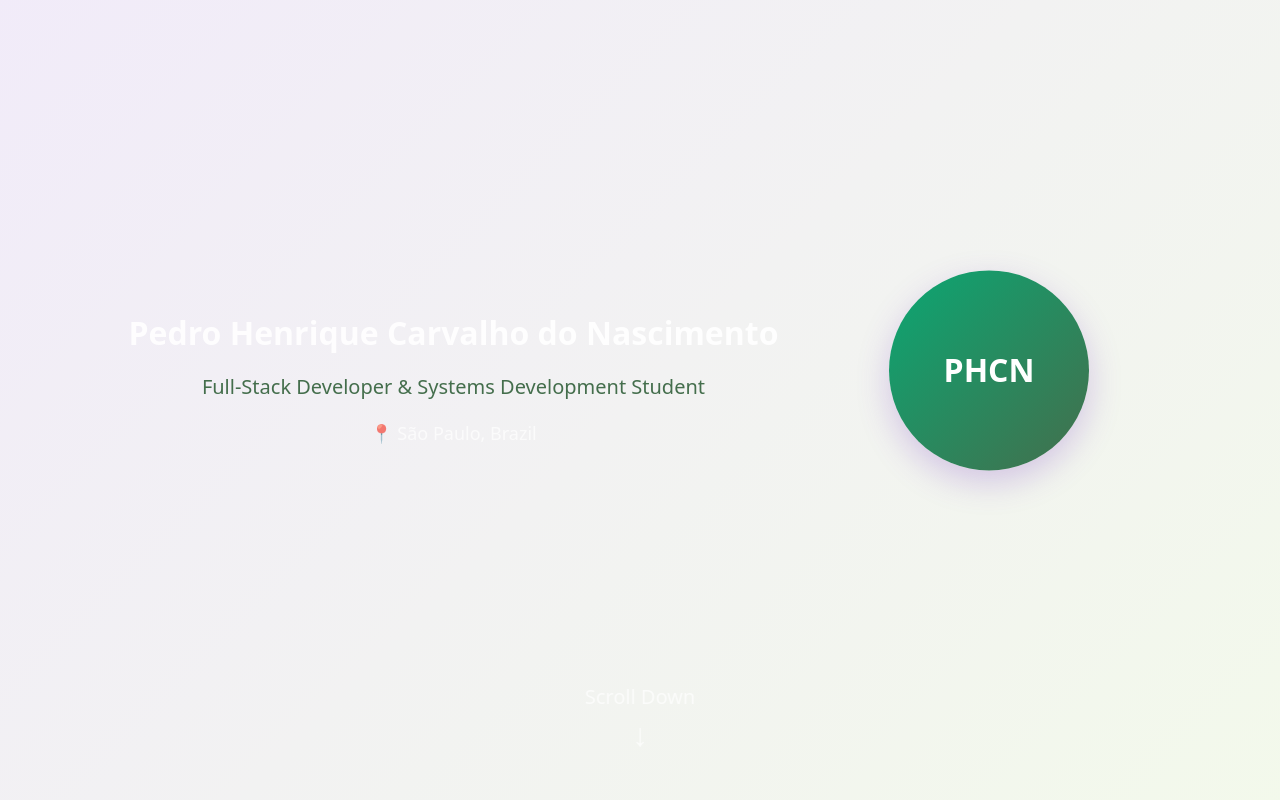
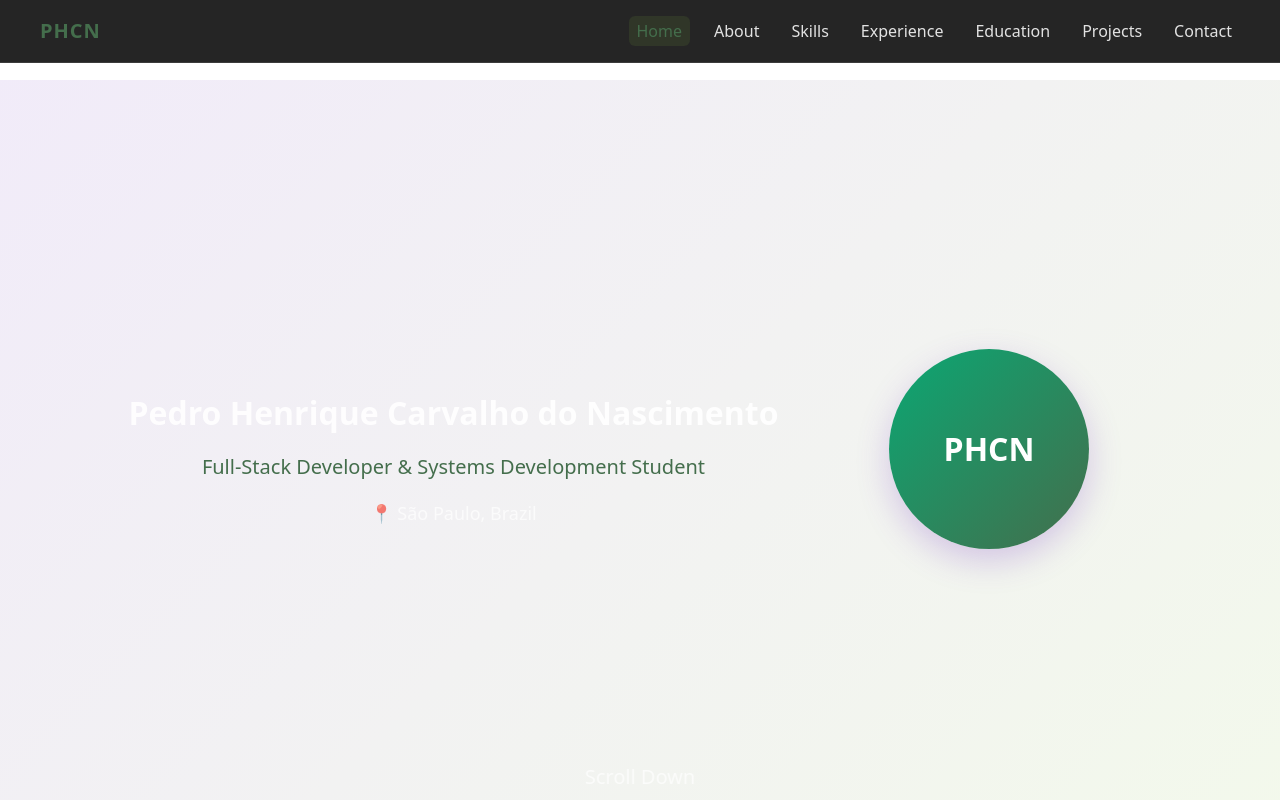
Before and after one commit to pedrohcnascimento/PortfolioPHCN, a React (Vite) app: page / in a window 1280 px wide. Shown: the top 800 px of the page. Built offline with nearby package versions, Linux system fonts and the light colour scheme.

Commit message:
feat: add responsive navbar with hamburger menu

```diff
--- a/src/pages/dashboard/Dashboard.css
+++ b/src/pages/dashboard/Dashboard.css
@@ -5,6 +5,7 @@
   opacity: 0;
   transform: translateY(20px);
   transition: all var(--transition-slow);
+  padding-top: 80px;
 }
 
 .dashboard.visible {
@@ -141,55 +142,125 @@ section.visible {
   50% { opacity: 1; filter: drop-shadow(0 0 12px rgba(136, 195, 60, 0.6)); }
 }
 
-/* Navigation */
-.dashboard-nav {
-  position: sticky;
-  top: 70px;
+/* Navbar & Hamburger Menu */
+.navbar {
+  position: fixed;
+  top: 0;
+  left: 0;
+  width: 100%;
   background: rgba(26, 26, 26, 0.95);
   backdrop-filter: blur(10px);
   border-bottom: 1px solid rgba(255, 255, 255, 0.1);
-  z-index: 100;
+  z-index: 1000;
   padding: var(--spacing-md) 0;
 }
 
-.nav-container {
+.navbar-container {
   max-width: 1200px;
   margin: 0 auto;
   display: flex;
-  gap: var(--spacing-sm);
+  justify-content: space-between;
+  align-items: center;
   padding: 0 var(--spacing-xl);
-  overflow-x: auto;
-  scrollbar-width: none;
-  -ms-overflow-style: none;
 }
 
-.nav-container::-webkit-scrollbar {
-  display: none;
+.navbar-logo {
+  font-size: var(--font-size-xl);
+  font-weight: var(--font-weight-bold);
+  color: var(--accent-color);
+  cursor: pointer;
+  letter-spacing: 1px;
 }
 
-.nav-item {
-  background: none;
-  border: 2px solid transparent;
-  color: var(--text-light);
-  padding: var(--spacing-sm) var(--spacing-lg);
-  border-radius: var(--radius-lg);
-  cursor: pointer;
-  font-weight: var(--font-weight-medium);
-  transition: all var(--transition-normal);
-  white-space: nowrap;
-  flex-shrink: 0;
+.nav-menu {
+  display: flex;
+  list-style: none;
+  gap: var(--spacing-md);
+  margin: 0;
+  padding: 0;
 }
 
-.nav-item:hover {
-  background: rgba(136, 195, 60, 0.1);
-  border-color: var(--accent-color);
+.nav-link {
+  background: none;
+  border: none;
+  color: var(--text-light);
+  font-size: var(--font-size-base);
+  font-weight: var(--font-weight-medium);
+  cursor: pointer;
+  transition: all var(--transition-normal);
+  padding: var(--spacing-xs) var(--spacing-sm);
+  border-radius: var(--radius-md);
+}
+
+.nav-link:hover {
   color: var(--accent-color);
 }
 
-.nav-item.active {
-  background: var(--accent-color);
-  color: var(--bg-dark);
-  border-color: var(--accent-color);
+.nav-link.active {
+  color: var(--accent-color);
+  background: rgba(136, 195, 60, 0.1);
+}
+
+.hamburger {
+  display: none;
+  flex-direction: column;
+  justify-content: space-between;
+  width: 30px;
+  height: 21px;
+  background: none;
+  border: none;
+  cursor: pointer;
+  padding: 0;
+  z-index: 1001;
+}
+
+.bar {
+  height: 3px;
+  width: 100%;
+  background-color: var(--text-light);
+  border-radius: 10px;
+  transition: all 0.3s ease-in-out;
+}
+
+/* Hamburger Animation */
+.hamburger.active .bar:nth-child(2) {
+  opacity: 0;
+}
+
+.hamburger.active .bar:nth-child(1) {
+  transform: translateY(9px) rotate(45deg);
+}
+
+.hamburger.active .bar:nth-child(3) {
+  transform: translateY(-9px) rotate(-45deg);
+}
+
+@media (max-width: 768px) {
+  .hamburger {
+    display: flex;
+  }
+
+  .nav-menu {
+    position: fixed;
+    left: -100%;
+    top: 0;
+    flex-direction: column;
+    background-color: rgba(26, 26, 26, 0.98);
+    width: 100%;
+    height: 100vh;
+    justify-content: center;
+    align-items: center;
+    transition: 0.3s;
+    gap: var(--spacing-xl);
+  }
+
+  .nav-menu.active {
+    left: 0;
+  }
+
+  .nav-link {
+    font-size: var(--font-size-xl);
+  }
 }
 
 /* Content Container */
--- a/src/pages/dashboard/Dashboard.jsx
+++ b/src/pages/dashboard/Dashboard.jsx
@@ -3,6 +3,8 @@ import './Dashboard.css';
 
 export default function Dashboard() {
   const [isVisible, setIsVisible] = useState(false);
+  const [isMenuOpen, setIsMenuOpen] = useState(false);
+  const [activeSection, setActiveSection] = useState('hero');
 
   useEffect(() => {
     setIsVisible(true);
@@ -10,7 +12,10 @@ export default function Dashboard() {
     const observer = new IntersectionObserver(
       (entries) => {
         entries.forEach((entry) => {
-          entry.target.classList.toggle('visible', entry.isIntersecting);
+          if (entry.isIntersecting) {
+            entry.target.classList.add('visible');
+            setActiveSection(entry.target.id);
+          }
         });
       },
       { threshold: 0.15 }
@@ -96,8 +101,56 @@ export default function Dashboard() {
     }
   ];
 
+  const toggleMenu = () => setIsMenuOpen(!isMenuOpen);
+  const closeMenu = () => setIsMenuOpen(false);
+
+  const navItems = [
+    { id: 'hero', label: 'Home' },
+    { id: 'about', label: 'About' },
+    { id: 'skills', label: 'Skills' },
+    { id: 'experience', label: 'Experience' },
+    { id: 'education', label: 'Education' },
+    { id: 'projects', label: 'Projects' },
+    { id: 'contact', label: 'Contact' }
+  ];
+
+  const scrollToSection = (id) => {
+    const element = document.getElementById(id);
+    if (element) {
+      element.scrollIntoView({ behavior: 'smooth' });
+    }
+    closeMenu();
+  };
+
   return (
     <div className={`dashboard ${isVisible ? 'visible' : ''}`}>
+      <nav className="navbar">
+        <div className="navbar-container">
+          <div className="navbar-logo" onClick={() => scrollToSection('hero')}>
+            PHCN
+          </div>
+
+          <button className={`hamburger ${isMenuOpen ? 'active' : ''}`} onClick={toggleMenu} aria-label="Menu">
+            <span className="bar"></span>
+            <span className="bar"></span>
+            <span className="bar"></span>
+          </button>
+
+          <ul className={`nav-menu ${isMenuOpen ? 'active' : ''}`}>
+            {navItems.map((item) => (
+              <li key={item.id} className="nav-item-wrapper">
+                <button
+                  className={`nav-link ${activeSection === item.id ? 'active' : ''}`}
+                  onClick={() => scrollToSection(item.id)}
+                >
+                  {item.label}
+                </button>
+              </li>
+            ))}
+          </ul>
+        </div>
+      </nav>
+
       {/* Hero Section */}
       <section id="hero" className="hero-section">
         <div className="hero-content">
```
